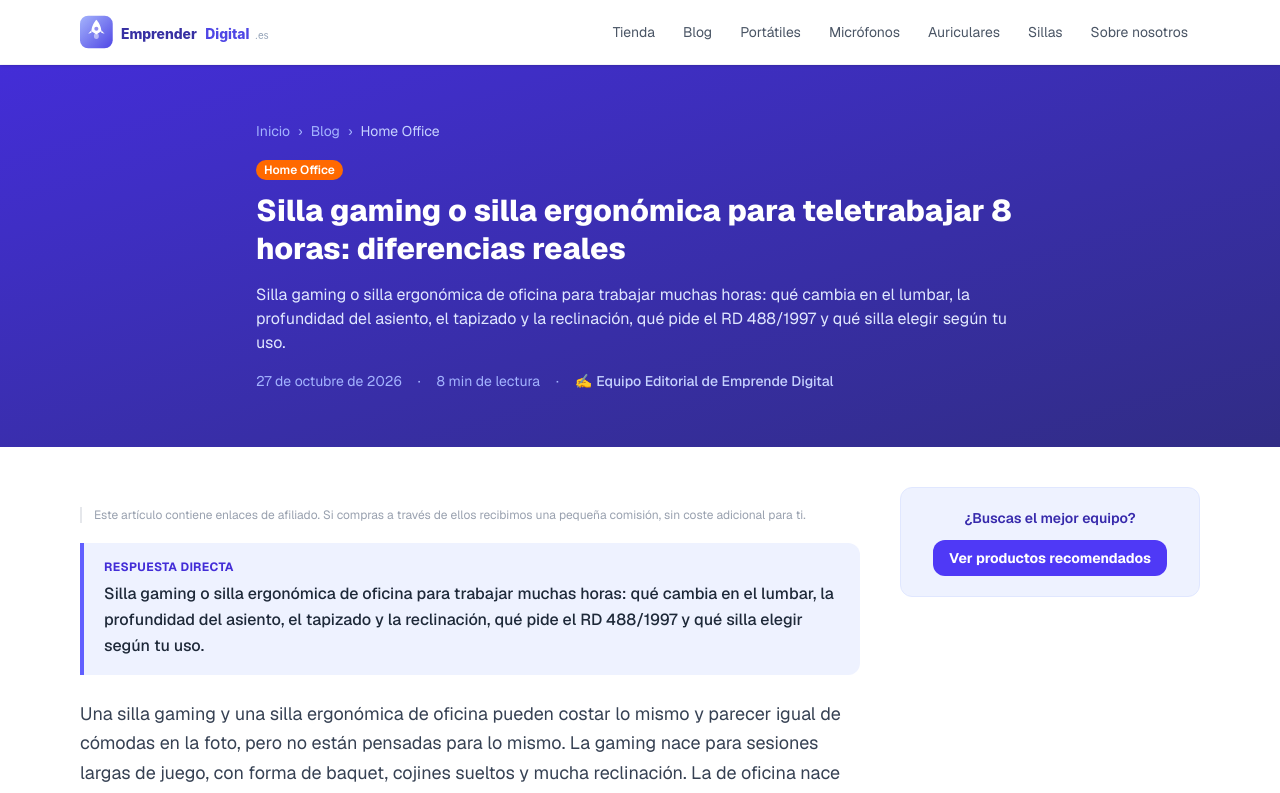
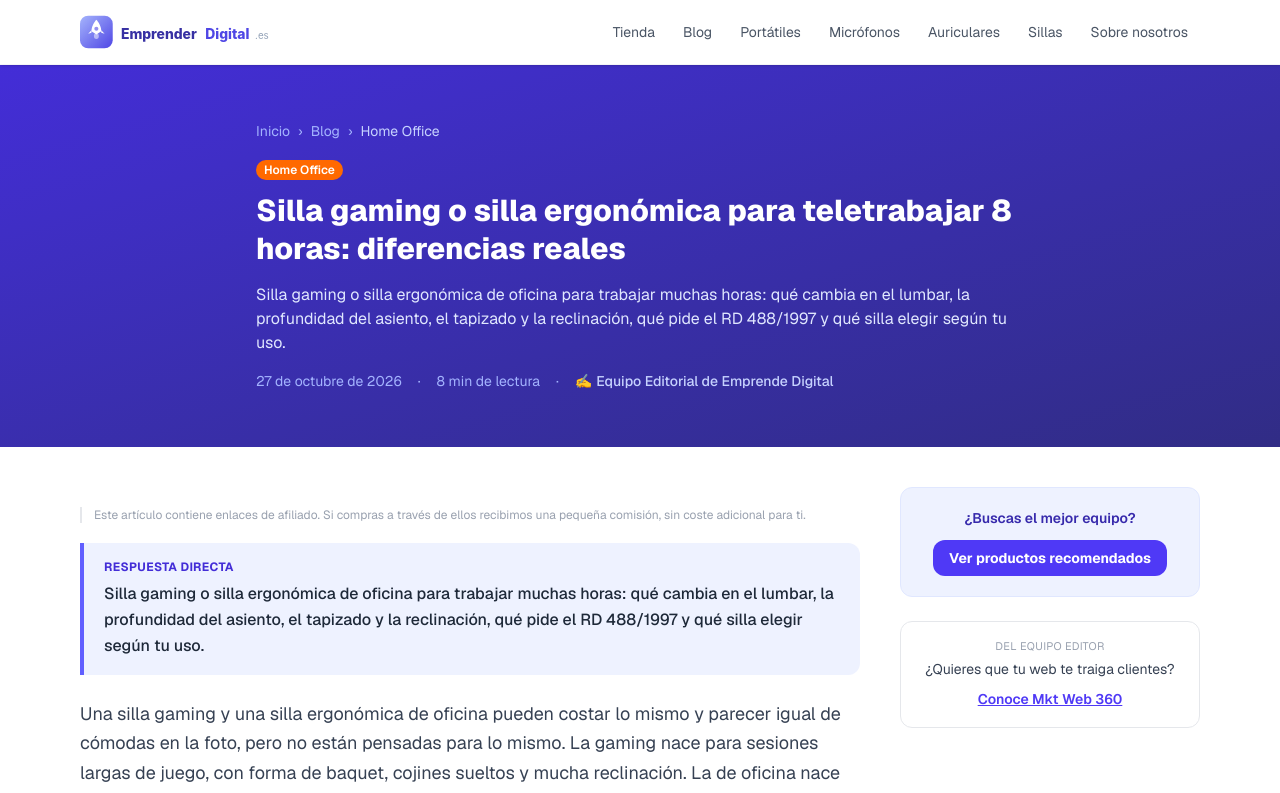
Before and after one commit to mktweb360/emprendedigital, a Next.js app: page /blog/silla-gaming-o-ergonomica-teletrabajar in a window 1280 px wide. Shown: the top 793 px of the page. Built offline with nearby package versions, Linux system fonts and the light colour scheme.

Commit message:
Pie y barra lateral: mención a Mkt Web 360 como editor, con enlace nofollow y UTM

```diff
--- a/components/BlogSidebar.tsx
+++ b/components/BlogSidebar.tsx
@@ -26,6 +26,18 @@ export default function BlogSidebar({ ctaHref, ctaText }: {
             </a>
           </div>
         )}
+        <div className="rounded-xl border border-gray-200 bg-white p-4 text-center">
+          <p className="text-[11px] uppercase tracking-wide text-gray-400 mb-1">Del equipo editor</p>
+          <p className="text-sm text-gray-700 mb-2">¿Quieres que tu web te traiga clientes?</p>
+          <a
+            href="https://www.mktweb360.com/?utm_source=emprendedigital&utm_medium=referral&utm_campaign=sidebar"
+            target="_blank"
+            rel="nofollow noopener"
+            className="text-sm font-semibold text-indigo-600 hover:text-indigo-800 underline"
+          >
+            Conoce Mkt Web 360
+          </a>
+        </div>
       </div>
     </aside>
   );
--- a/components/Footer.tsx
+++ b/components/Footer.tsx
@@ -10,6 +10,18 @@ export default function Footer() {
             <h3 className="text-white font-bold text-lg mb-3">🚀 Emprende Digital</h3>
             <p className="text-sm text-gray-400 leading-relaxed">
               Guías de compra y análisis de herramientas y equipamiento para emprendedores digitales, creadores de contenido y teletrabajadores.
+            </p>
+            <p className="text-sm text-gray-400 leading-relaxed mt-3">
+              Edita{" "}
+              <a
+                href="https://www.mktweb360.com/?utm_source=emprendedigital&utm_medium=referral&utm_campaign=footer"
+                target="_blank"
+                rel="nofollow noopener"
+                className="text-indigo-300 hover:text-indigo-200 underline"
+              >
+                Mkt Web 360
+              </a>
+              , agencia de webs, SEO y marketing digital.
             </p>
           </div>
           <div>
```
